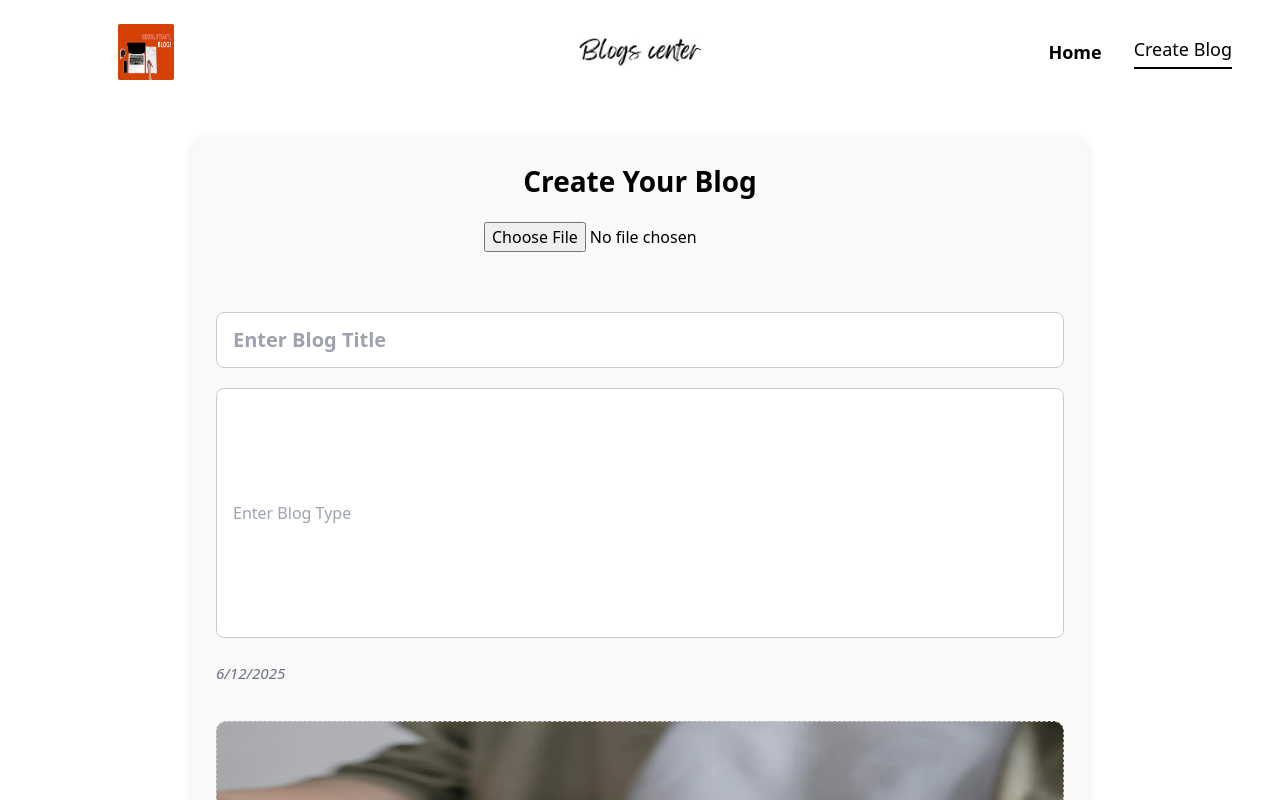
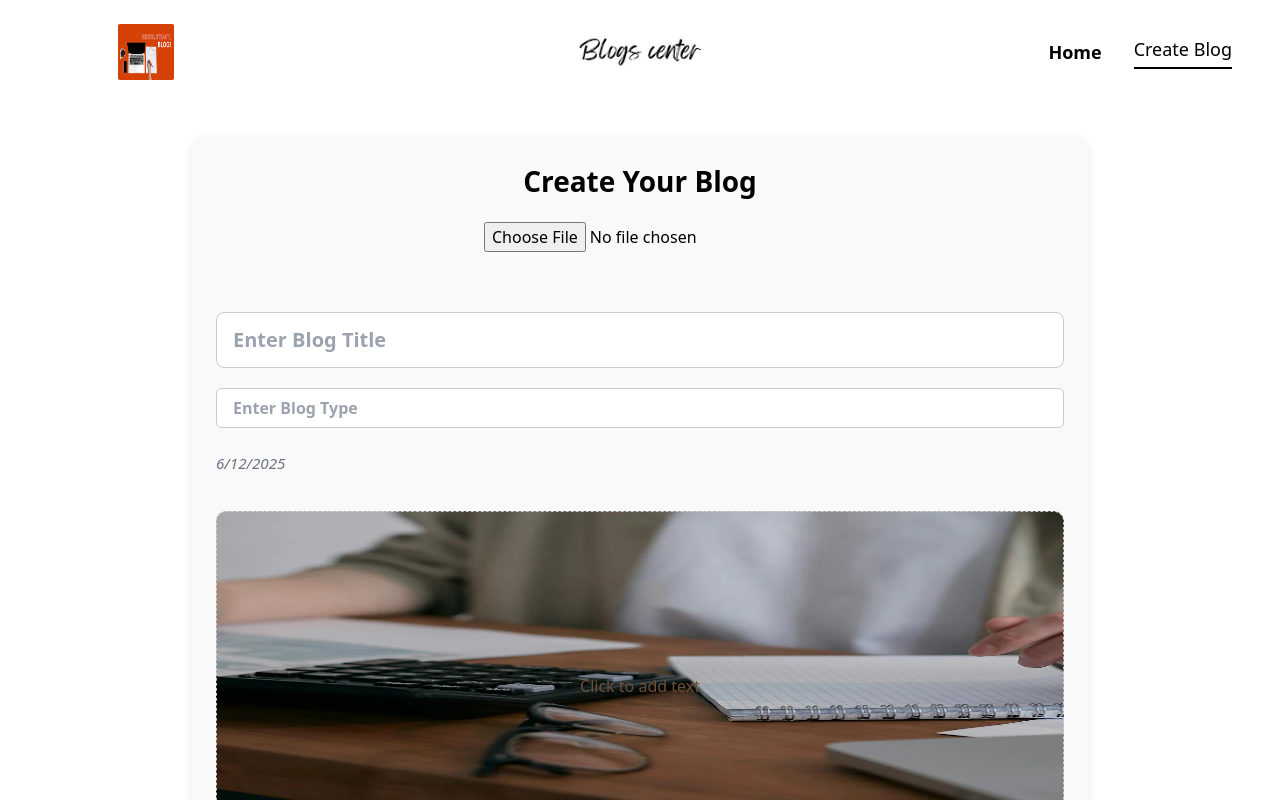
Before and after one commit to SANTHOSH0801/BLOGPROJECT, a React (Vite) app in the folder frontendblogproject/: page /BlogCreation in a window 1280 px wide. Shown: the top 800 px of the page. Built offline with nearby package versions, Linux system fonts and the light colour scheme.

Commit message:
Update BlogCreationPage.jsx

```diff
--- a/frontendblogproject/src/Pages/BlogCreationPage.jsx
+++ b/frontendblogproject/src/Pages/BlogCreationPage.jsx
@@ -124,7 +124,7 @@
                         placeholder="Enter Blog Type"
                         value={blogType}
                         onChange={(e) => setBlogType(e.target.value)}
-                        className="editable-text-blog"
+                        className="editable-text-blog-type"
                     />
                     {Errors.blogType && (
                         <span className='error-message'>
```
